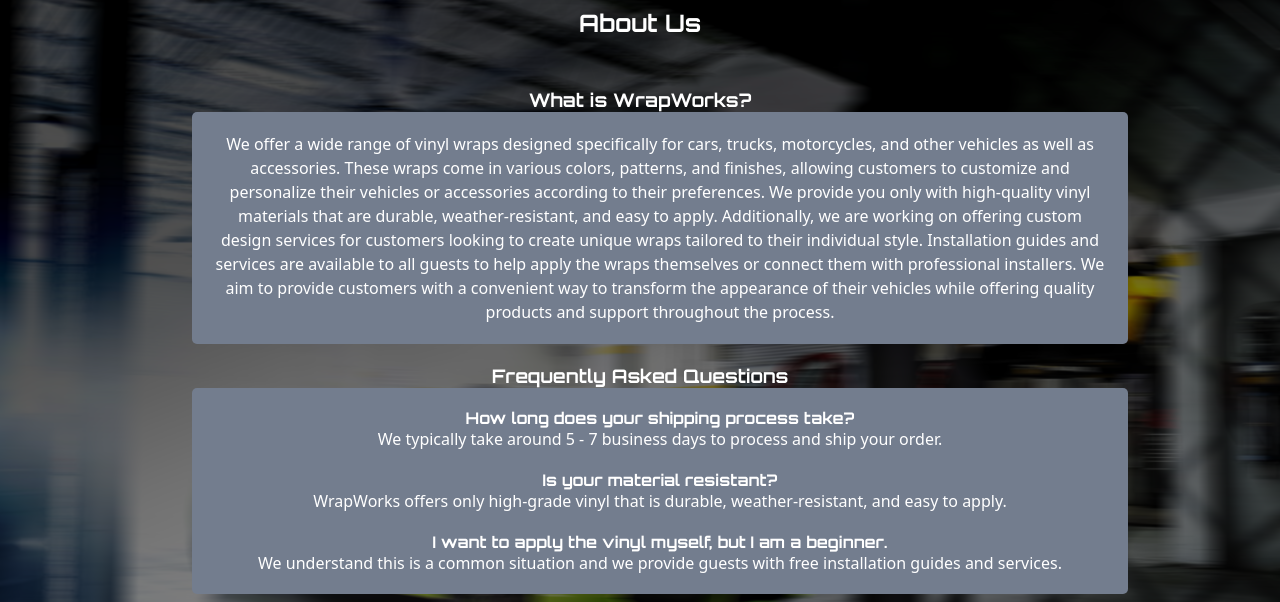
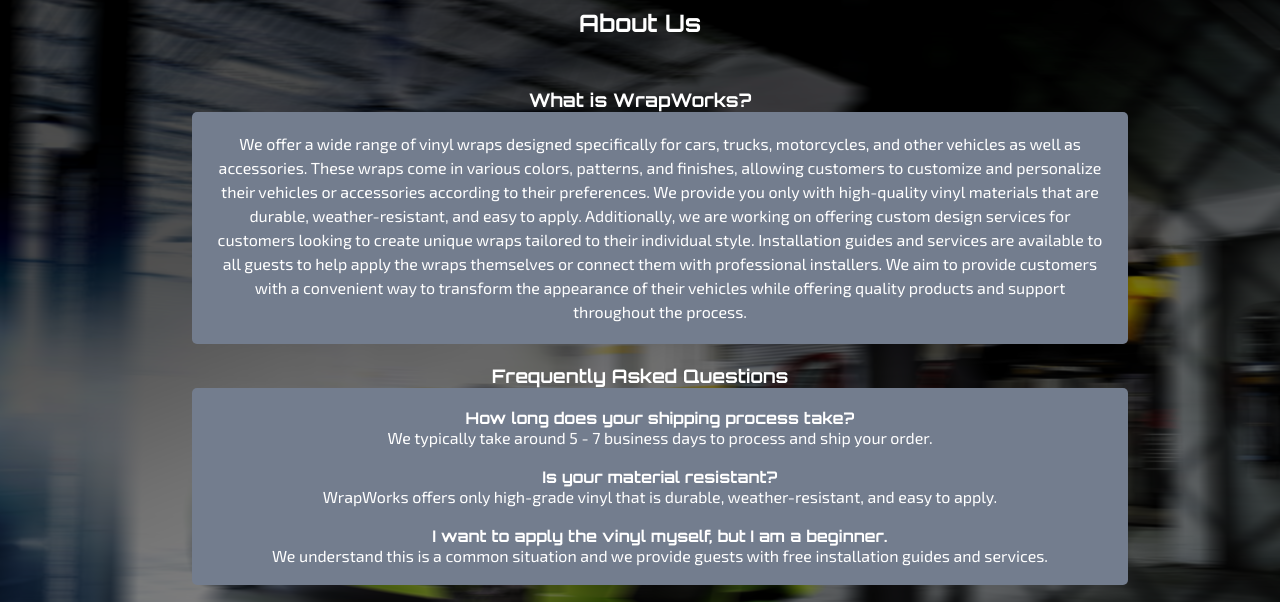
Before and after one commit to RowdyStrings/wdd130, a plain HTML site: page wrapworks/info.html in a window 1280 px wide. Shown: the part 66-668 px from the top of the page. Drawn offline with Linux system fonts and the light colour scheme.

Commit message:
Modified fonts.

```diff
--- a/wrapworks/styles/style.css
+++ b/wrapworks/styles/style.css
@@ -14,6 +14,9 @@
     background-position: top, center, bottom;
     background-repeat: no-repeat;
     background-size: auto;
+}
+p{
+    font-family: "Exo 2";
 }
 .navbar ul{
     list-style-type: none;
@@ -195,7 +198,7 @@
     border-radius: 5px;
 }
 #info p{
-    font-family: system-ui, -apple-system, BlinkMacSystemFont, 'Segoe UI', Roboto, Oxygen, Ubuntu, Cantarell, 'Open Sans', 'Helvetica Neue', sans-serif;
+    font-family: "Exo 2";
     line-height: 1.5;
 }
 #FAQ{
@@ -207,7 +210,7 @@
     border-radius: 5px;
 }
 #FAQ p{
-    font-family: system-ui, -apple-system, BlinkMacSystemFont, 'Segoe UI', Roboto, Oxygen, Ubuntu, Cantarell, 'Open Sans', 'Helvetica Neue', sans-serif;
+    font-family: "Exo 2";
 }
 .icon-box{
     display: inline-block;
```
